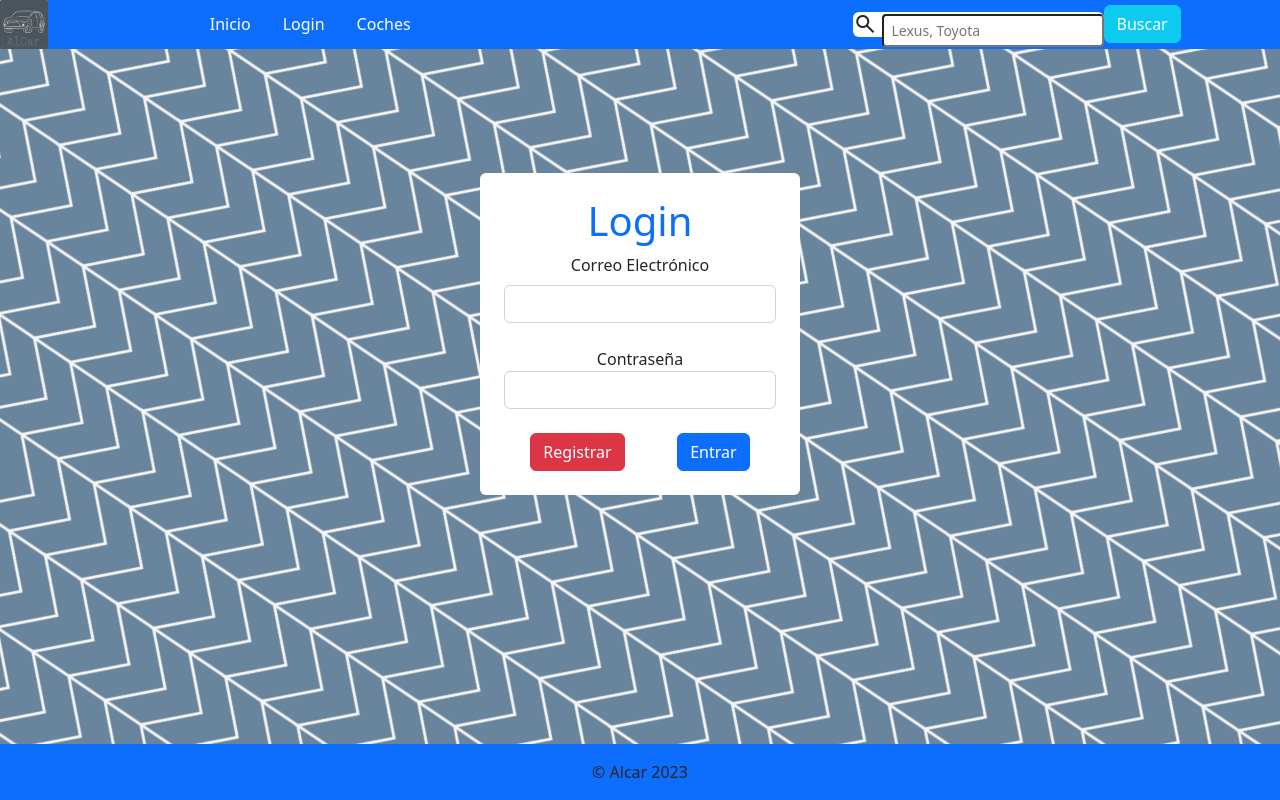
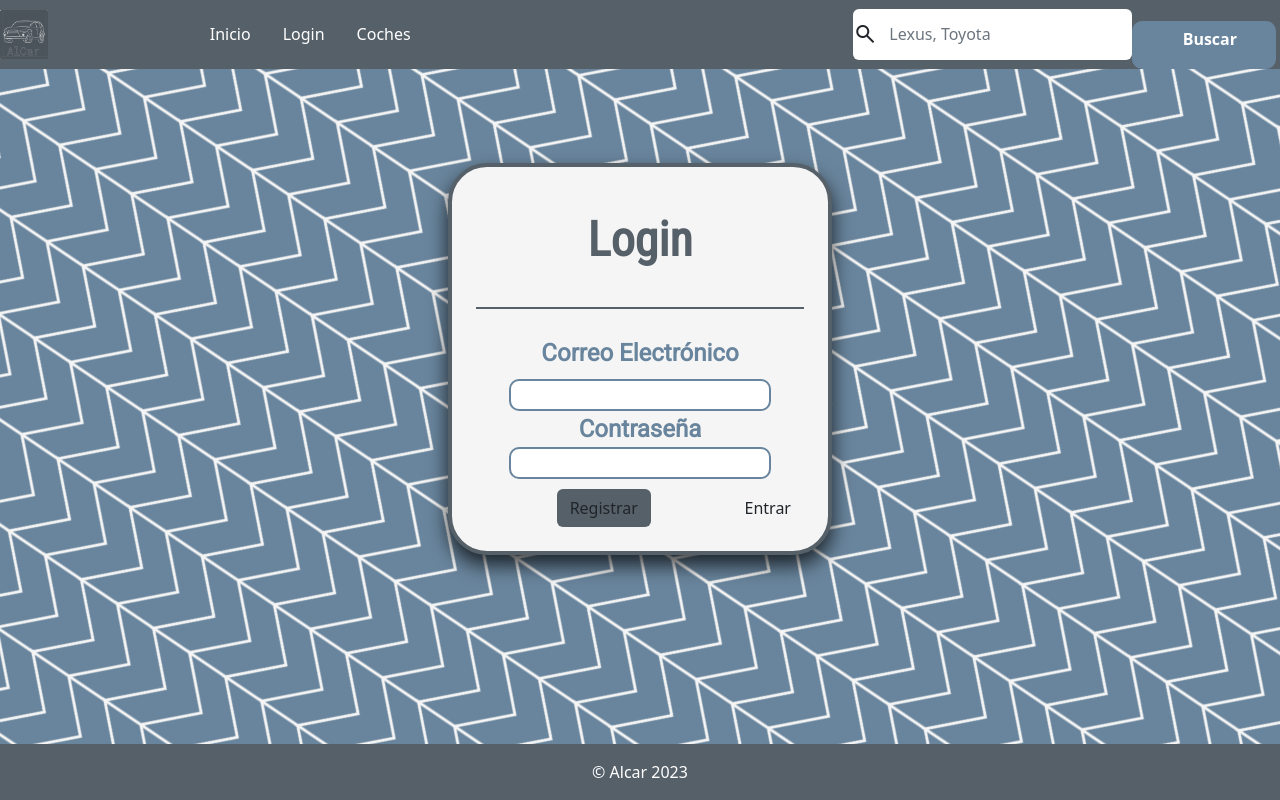
Before and after one commit to LspEdu/coche, a website: page public/login-bs.html in a window 1280 px wide. Drawn offline with nearby package versions, Linux system fonts and the light colour scheme.

Commit message:
TODO BS5

```diff
--- a/public/login-bs.html
+++ b/public/login-bs.html
@@ -14,11 +14,86 @@
     <link href="https://fonts.googleapis.com/css2?family=Roboto&display=swap" rel="stylesheet">
     <link href="https://fonts.googleapis.com/css2?family=Roboto+Condensed&display=swap" rel="stylesheet">
 </head>
+<style>
+  body {
+    background-image: url(../src/Visiwig-Chevron-Alternates.svg);
+  }
 
-<body class="d-flex flex-column vh-100" style="background-image: url(../src/Visiwig-Chevron-Alternates.svg);">
+  nav,footer {
+    background-color: #566069;
+  }
+
+
+  .container {
+    background-color: #F5F5F5;
+
+    border: 4px solid #566069;
+    width: 30vw;
+
+    border-radius: 39px;
+    display: flex;
+    justify-content: space-around;
+    flex-direction: column;
+    gap: 10px;
+    box-shadow: 0px 10px 20px rgba(0,0,0,0.75);
+  }
+
+  .h1 {
+    padding-top: 20px;
+    padding-bottom: 20px;
+    text-align: center;
+    font-family: 'Roboto Condensed' ,  sans-serif;
+    font-size: 3em;
+    color: #566069;
+    font-weight: 800;
+  }
+  .container p {
+    border:1px solid #566069;
+    width: 100%;
+
+  }
+  .buscar {
+    display: block;
+    text-align: center;
+    margin-top: 1.3em;
+    height: 3em;
+    width: 9em;
+    border-radius: 10px;
+    border-style: none;
+    background-color: #69859D ;
+    font-family: 'Roboto' sans-serif;
+    font-size: 1em;
+    font-weight: bold;
+    padding-right: 1px;
+  }
+
+  label {
+    font-size: x-large;
+    font-family: 'Roboto' , sans-serif;
+    color: #69859D;
+    font-weight: 900;
+  }
+
+  input {
+        width: 80%;
+    height: 2em;
+    border-radius: 10px ;
+    border: 2px solid #69859D;
+    color:#69859D;
+    font-weight: 700;
+  }
+
+  main div a:nth-child(1){
+    margin: auto ;
+    background-color: #566069;
+  }
+</style>
+
+
+<body class="d-flex flex-column vh-100">
     <header>
-        <nav id="big" class="nav d-flex flex-row bg-primary h-100 ">
-            <div class="links d-flex col-4 flex-row align-items-center">
+        <nav id="big" class="nav d-flex flex-row h-100 ">
+            <div class="links d-flex col-4 flex-row align-items-center justify-content-around">
                <a href="./index.html"><img class="img w-25" src="../src/alcar.png" alt=""></a>
                <a class="nav-link text-white" href="./index.html">Inicio</a>
                <a class="nav-link text-white" href="./login.html">Login</a>
@@ -26,39 +101,40 @@
             </div>
             <div class="col-4"></div>
             <div class="busq col-4  d-flex flex-row flex-wrap-reverse">
-                <div class="cuadrado bg-white h-50 rounded align-self-center align-items-center">
+                <div class="d-flex h-75 bg-white h-50 rounded align-self-center align-items-center">
                     <span  class="material-symbols-outlined">search</span>
-                    <input class="form-control-sm" type="text" placeholder="Lexus, Toyota">
+                    <input id="buscador" class="form-control border-0" type="text" placeholder="Lexus, Toyota">
                 </div>
-            <a class="btn btn-info text-white align-self-center" class="buscar" href="">Buscar</a></div>
+            <a class="buscar btn  text-white align-self-center" href="">Buscar</a></div>
             </div>
         </nav>
     </header>
   <main class="justify-content-center my-auto">
-    <div class="container d-flex flex-column justify-content-around w-25 bg-white rounded g-2 border-2 p-4 col-12 border-dark">
+    <div class="container   g-2 border-2 p-4 col-12">
 
-        <h1 class="h1 text-primary text-center">Login</h1>
+        <h1 class="h1 text-center">Login</h1>
+        <p></p>
         <div class="log">
             <div class="justify-content-center text-center">
                 <label class="form-label" for="email">Correo Electrónico</label><br>
-                <input class="form-control" type="email" name="email" id="email"><br>
+                <input class="" type="email" name="email" id="email"><br>
             </div>
             <div class="text-center">
                 <label class="label" for="pswd">Contraseña</label><br>
-                <input class="form-control" type="password" name="pswd" id="pswd"><br>
+                <input class="" type="password" name="pswd" id="pswd"><br>
             </div>
         </div>
 
         <div class="justify-content-center text-center d-flex flex-wrap justify-content-around">
-                <a href="./register.html" class="btn btn-danger">Registrar</a >
-                <a href="./factura.html" class="btn btn-primary " >Entrar</a>
+                <a href="./register.html" class="btn">Registrar</a >
+                <a href="./factura.html" class="btn" >Entrar</a>
         </div>
     </div>
 
   </main>
-  <footer class="bg-light text-center text-lg-start mt-auto text-center">
+  <footer class=" text-center text-lg-start mt-auto text-center">
 
-    <div class="text-center bg-primary p-3 ">
+    <div class="text-center p-3 text-white">
       © Alcar 2023
     </div>
   </footer>
```
